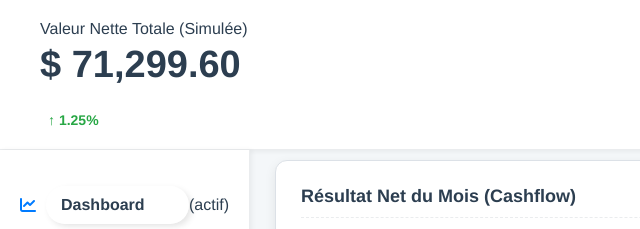
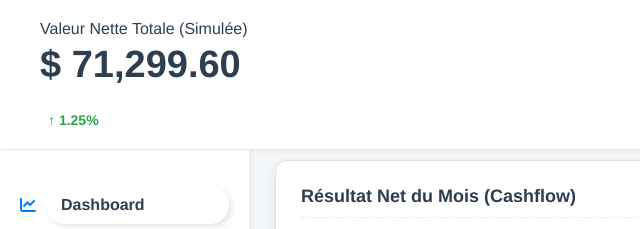
Before and after one commit to pigee1203-dotcom/Mon-Cashflow-Optimise, a plain HTML site: page index.html in a window 1280 px wide. Shown: the top 229 px of the page, 0-640 px from the left. Drawn offline with Linux system fonts and the light colour scheme.

Commit message:
Update index.html

```diff
--- a/index.html
+++ b/index.html
@@ -23,7 +23,7 @@
         <aside class="sidebar">
             <nav class="main-nav">
                 <ul>
-                    <li><i class="fas fa-chart-line"></i> <a href="#">Dashboard</a> (actif)</li>
+                    <li><i class="fas fa-chart-line"></i> <a href="#">Dashboard</a> </li>
                     <li><i class="fas fa-wallet"></i> <a href="comptes.html">Comptes</a></li>
                     <li><i class="fas fa-hand-holding-usd"></i> <a href="#">Dettes & Stratégie</a></li>
                     <li><i class="fas fa-piggy-bank"></i> <a href="#">Placements</a></li>
```
